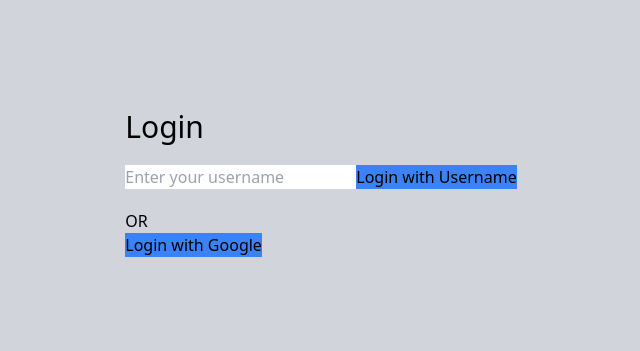
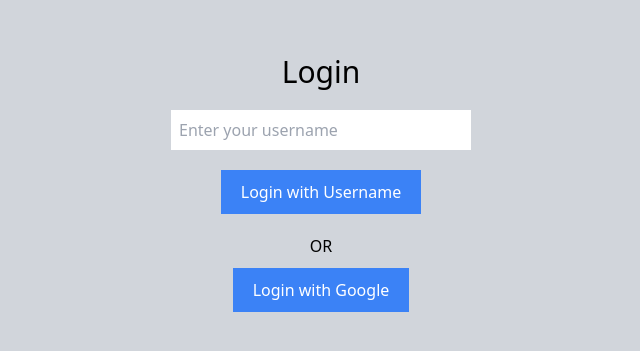
Before and after one commit to DanielPincu/Messenger-App, a Vue app: page / in a window 1280 px wide. Shown: the part 217-568 px from the top of the page, without its empty margins (319-959 px from the left). Built offline with nearby package versions, Linux system fonts and the light colour scheme.

Commit message:
Revert "Updated, stripped down"
This reverts commit a3f57b3e7a9deb7e0dee70b6a36a138151e5639b.

```diff
--- a/src/App.vue
+++ b/src/App.vue
@@ -118,3 +118,15 @@
   }
 });
 </script>
+
+<style scoped>
+.header {
+  display: flex;
+  justify-content: space-between;
+  align-items: center;
+}
+
+button:hover {
+  background-color: #ff6b6b;
+}
+</style>
--- a/src/components/Chat.vue
+++ b/src/components/Chat.vue
@@ -263,3 +263,23 @@
   });
 };
 </script>
+
+<style>
+
+::-webkit-scrollbar {
+  width: 8px;
+}
+
+::-webkit-scrollbar-track {
+  background: #f1f1f1;
+}
+
+::-webkit-scrollbar-thumb {
+  background: #888;
+  border-radius: 4px;
+}
+
+::-webkit-scrollbar-thumb:hover {
+  background: #555;
+}
+</style>
--- a/src/components/Login.vue
+++ b/src/components/Login.vue
@@ -89,3 +89,27 @@
   }
 };
 </script>
+
+<style scoped>
+.login-container {
+  max-width: 300px;
+  margin: 50px auto;
+  text-align: center;
+}
+
+input {
+  width: 100%;
+  padding: 8px;
+  margin-bottom: 10px;
+}
+
+button {
+  padding: 10px 20px;
+  color: white;
+  border: none;
+  cursor: pointer;
+  margin-top: 10px;
+}
+
+
+</style>
--- a/src/components/UserList.vue
+++ b/src/components/UserList.vue
@@ -65,3 +65,8 @@
   emit('selectUser', user.username);  // Emit the selectUser event with the selected username
 };
 </script>
+
+
+<style scoped>
+/* Add any necessary styles here */
+</style>
```
